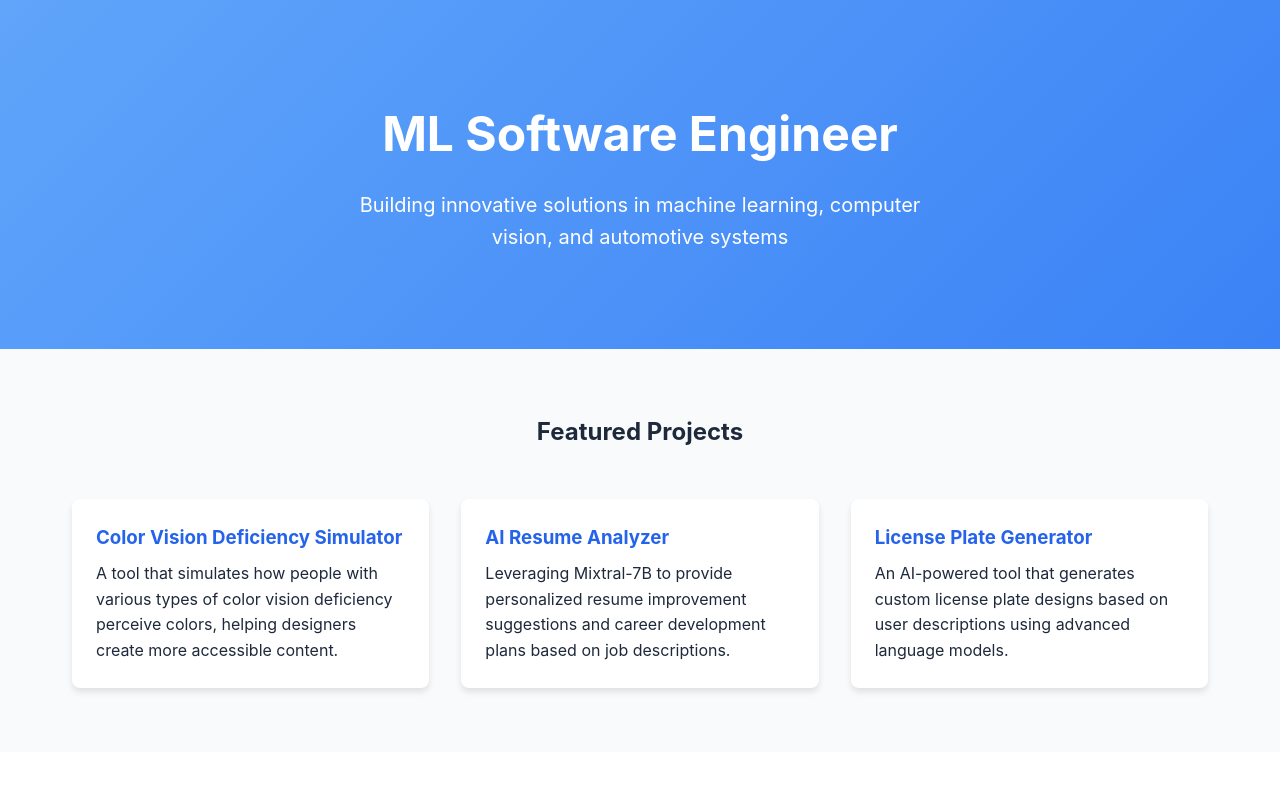
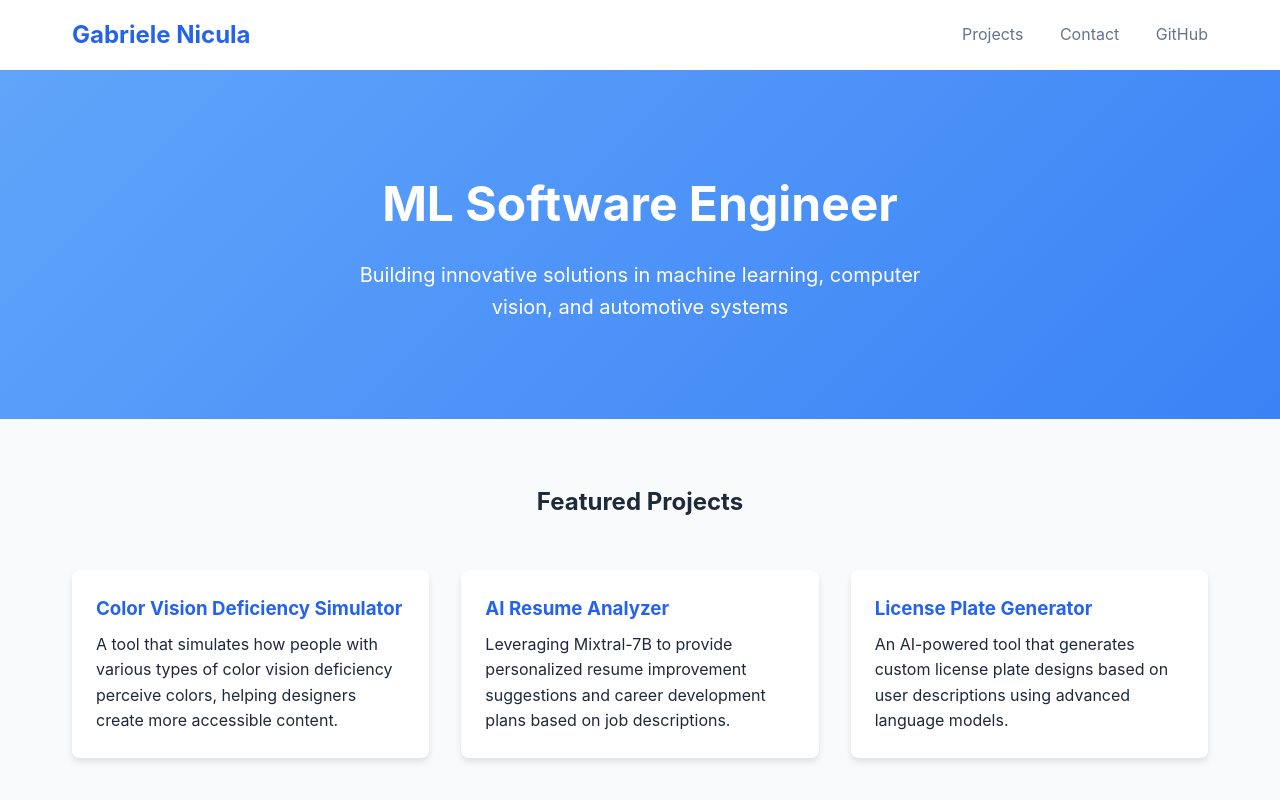
Before and after one commit to gnicula/gnicula.github.io, a plain HTML site: page index.html in a window 1280 px wide. Shown: the top 800 px of the page. Drawn offline with Linux system fonts and the light colour scheme.

Commit message:
re added header

```diff
--- a/index.html
+++ b/index.html
@@ -149,16 +149,16 @@
     </style>
 </head>
 <body>
-    <!-- <nav>
+    <nav>
         <div class="container">
-            <a href="#" class="nav-logo">Nicula Labs</a>
+            <a href="#" class="nav-logo">Gabriele Nicula</a>
             <div class="nav-links">
                 <a href="#projects">Projects</a>
                 <a href="#contact">Contact</a>
                 <a href="https://github.com/gnicula" target="_blank">GitHub</a>
             </div>
         </div>
-    </nav> -->
+    </nav>
 
     <section class="hero">
         <div class="container">
```
